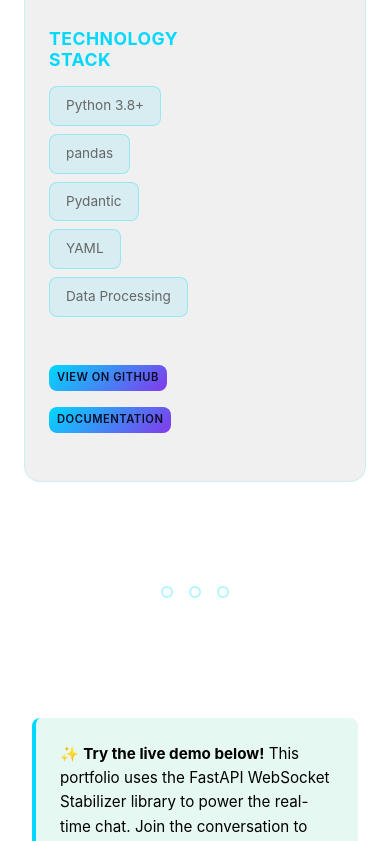
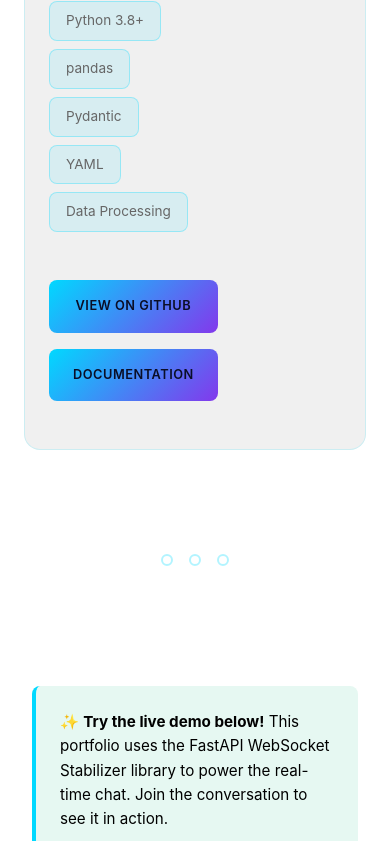
Before and after one commit to yuuichieguchi/portfolio, a Next.js app in the folder frontend/: page / in a window 390 px wide. Shown: the part 3916-4757 px from the top of the page. Built offline with nearby package versions, Linux system fonts and the light colour scheme; no server answers.

Commit message:
[update] カルーセルコンポーネントレスポンシブ対応

```diff
--- a/frontend/components/Projects/ProjectCarousel.module.css
+++ b/frontend/components/Projects/ProjectCarousel.module.css
@@ -282,14 +282,14 @@
   }
 
   .projectLinks {
-    flex-direction: row;
+    flex-direction: column;
     gap: var(--spacing-md);
-    flex-wrap: wrap;
   }
 
   .linkButton {
-    font-size: 0.7rem;
-    padding: var(--spacing-xs) var(--spacing-sm);
+    font-size: 0.8rem;
+    padding: var(--spacing-md) var(--spacing-lg);
+    width: 100%;
   }
 }
 
```
